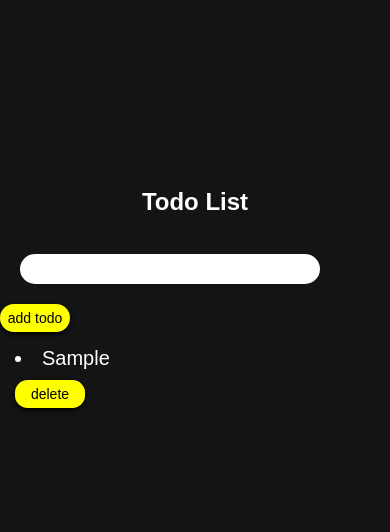
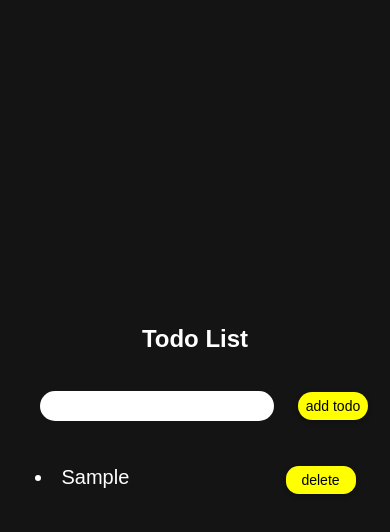
Before and after one commit to PoojaRajput07/TODO-List-with-js, a plain HTML site: page index.html in a window 390 px wide. Both pictures are taken after typing "Sample" into the empty fields and a click on the button "add todo". Drawn offline with Linux system fonts and the light colour scheme.

Commit message:
Update index.css

```diff
--- a/index.css
+++ b/index.css
@@ -1,103 +1,121 @@
-*{
-    padding:0px;
-    margin:0px;
+* {
+    padding: 0;
+    margin: 0;
+    box-sizing: border-box;
   }
-section{
-    height:100vh;
-    width:100vw;
-    display:flex;
+
+  section {
+    height: 100vh;
+    width: 100vw;
+    display: flex;
     flex-direction: column;
-    justify-content:center;
-    align-items:center;
-    background-color:  rgba(0, 0, 0, 0.923);
+    justify-content: center;
+    align-items: center;
+    background-color: rgba(0, 0, 0, 0.923);
     font-family: Arial, Helvetica, sans-serif;
   }
-h1{
-    color:white;
 
-
-}
-#inputbox{
-    background-color:white;
-    height:30px;
-    width:300px;
-    border-radius:15px;
-    border:none;
-    margin:20px;
-
-}
-#inputbox:hover{
-    border:4px yellow solid;
+  h1 {
+    color: white;
   }
 
-.btn{
-    background-color:yellow;
-    border-radius:30px;
+  #inputbox {
+    background-color: white;
+    height: 30px;
+    width: 300px;
+    border-radius: 15px;
     border: none;
-    font-size:15px;
-    height:30px;
-    width:100px;
-
-}
-.main-todo-div{
-    display:grid;
-    margin:15px;
-    font-size: 20px;
-    color:white;
-    grid-template-columns: 1fr 1fr;
+    margin: 20px;
+    padding: 0 10px;
   }
 
-.todo-list-elem{
-    height:300px;
-    width:600px;
-    display:flex;
-    display:block;
-
-    text-align: left;
-    justify-content: center;
-    border-radius:6px;
-
-
-
-
+  #inputbox:hover {
+    border: 4px solid yellow;
   }
 
-
-.deletebtn{
-    background-color:yellow;
-    border-radius:12.5px;
-    border: none;
-    font-size:15px;
-    height:25px;
-    width:80px;
-
-}
-.btn , .deletebtn{
-    box-shadow: 0px 2px 5px rgb(0,0,0.3);
-    transition:transform 0.2s ease;
-}
-.btn:hover, .deletebtn:hover {
-    transform: scale(1.05);
-}
   #inputbox:focus {
     outline: 2px solid yellow;
     box-shadow: 0 0 5px yellow;
   }
+
+  .btn {
+    background-color: yellow;
+    border-radius: 30px;
+    border: none;
+    font-size: 15px;
+    height: 30px;
+    width: 100px;
+    cursor: pointer;
+  }
+
+  .btn,
+  .deletebtn {
+    box-shadow: 0px 2px 5px rgba(0, 0, 0, 0.3);
+    transition: transform 0.2s ease;
+  }
+
+  .btn:hover,
+  .deletebtn:hover {
+    transform: scale(1.05);
+  }
+
+  .todo-list-elem {
+    width: 600px;
+    max-height: 300px;
+    display: flex;
+    flex-direction: column;
+    gap: 10px;
+    overflow-y: auto;
+    margin-top: 20px;
+  }
+
+  .todo-item {
+    background-color: #333;
+    color: white;
+    padding: 10px 15px;
+    border-radius: 6px;
+    display: flex;
+    justify-content: space-between;
+    align-items: center;
+  }
+
+  .deletebtn {
+    background-color: yellow;
+    border-radius: 12.5px;
+    border: none;
+    font-size: 15px;
+    height: 25px;
+    width: 80px;
+    cursor: pointer;
+  }
+
+  .main-todo-div {
+    display: grid;
+    margin: 15px;
+    font-size: 20px;
+    color: white;
+    grid-template-columns: 1fr 1fr;
+  }
+
   /* ========== Responsive: Mobile Portrait ========== */
   @media (max-width: 600px) {
-  /* Make the main layout stack in one column */
     .main-todo-div {
-    grid-template-columns: 1fr;
+      grid-template-columns: 1fr 0.2fr;
       grid-gap: 10px;
     }
+    .searchbar-btn{
+        display:grid;
+        grid-template-columns: 1fr 0.2fr;
+        align-items: center;
+        width:70vw;
 
-  /* Full‑width input box, with sensible max */
+    }
+
     #inputbox {
-    width: 90vw;
+      width: 60vw;
       max-width: 300px;
     }
 
-  /* Shrink buttons a bit */
     .btn,
     .deletebtn {
       width: 70px;
@@ -105,7 +123,6 @@ h1{
       font-size: 14px;
     }
 
-  /* Make each todo item take full width */
     .todo-list-elem {
       width: 90vw;
       max-width: 600px;
```
Lines whose indentation alone changed are shown as unchanged.
